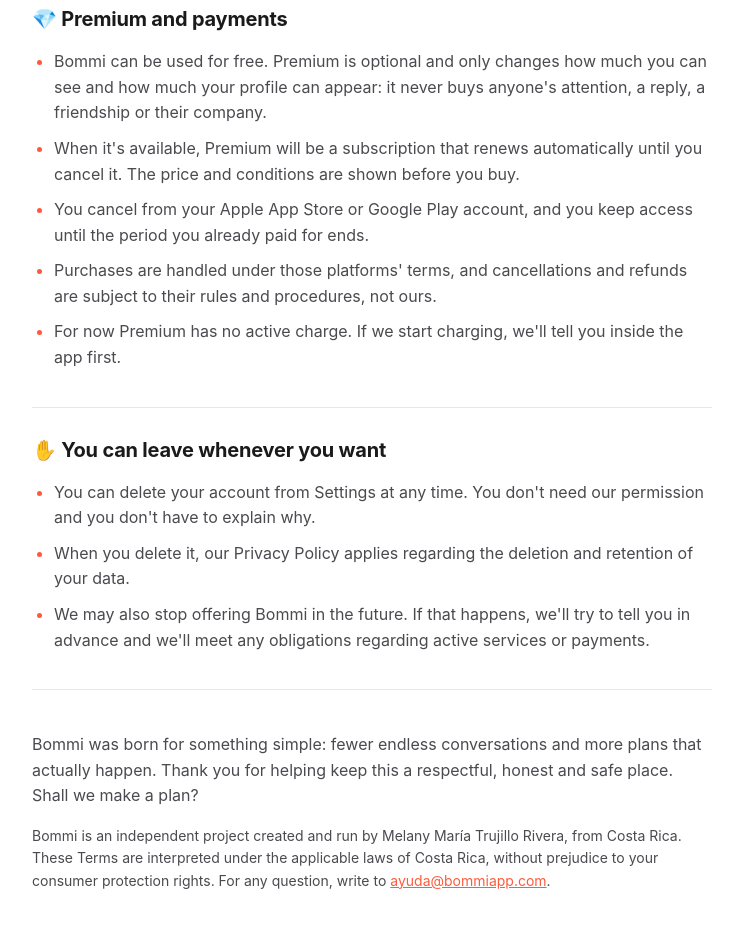
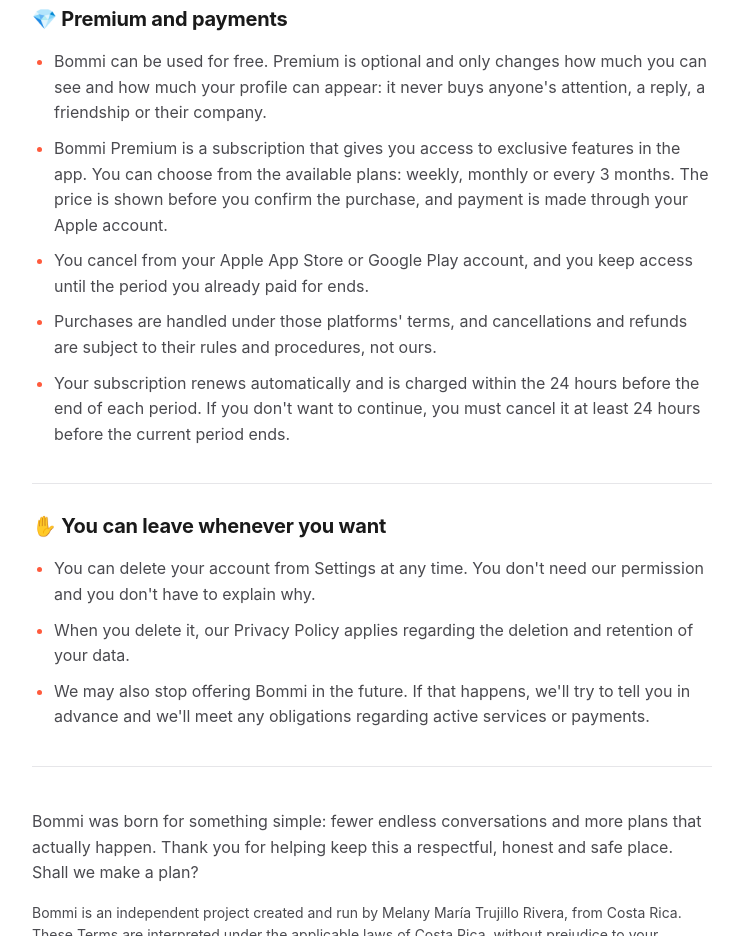
Before and after one commit to melanytrujillo8950/bommi-legal, a plain HTML site: page en/terms.html in a window 1280 px wide. Shown: the part 3090-4026 px from the top of the page, without its empty margins (268-1011 px from the left). Drawn offline with Linux system fonts and the light colour scheme.

Commit message:
Los términos dicen cómo se cobra Premium
Dos párrafos de "Premium y pagos", dictados por Melany (español e inglés):
qué es la suscripción y los planes, y cuándo se cobra la renovación.
Ya no dice que Premium no tiene ningún cobro activo.

Co-Authored-By: Claude Opus 5.5 <noreply@anthropic.com>

```diff
--- a/en/terms.html
+++ b/en/terms.html
@@ -154,10 +154,10 @@
         <h2><span aria-hidden="true">💎</span> Premium and payments</h2>
         <ul>
         <li>Bommi can be used for free. Premium is optional and only changes how much you can see and how much your profile can appear: it never buys anyone's attention, a reply, a friendship or their company.</li>
-        <li>When it's available, Premium will be a subscription that renews automatically until you cancel it. The price and conditions are shown before you buy.</li>
+        <li>Bommi Premium is a subscription that gives you access to exclusive features in the app. You can choose from the available plans: weekly, monthly or every 3 months. The price is shown before you confirm the purchase, and payment is made through your Apple account.</li>
         <li>You cancel from your Apple App Store or Google Play account, and you keep access until the period you already paid for ends.</li>
         <li>Purchases are handled under those platforms' terms, and cancellations and refunds are subject to their rules and procedures, not ours.</li>
-        <li>For now Premium has no active charge. If we start charging, we'll tell you inside the app first.</li>
+        <li>Your subscription renews automatically and is charged within the 24 hours before the end of each period. If you don't want to continue, you must cancel it at least 24 hours before the current period ends.</li>
         </ul>
       </section>
 
```
Also changed, not shown: terminos.html (+2 -2 lines).
